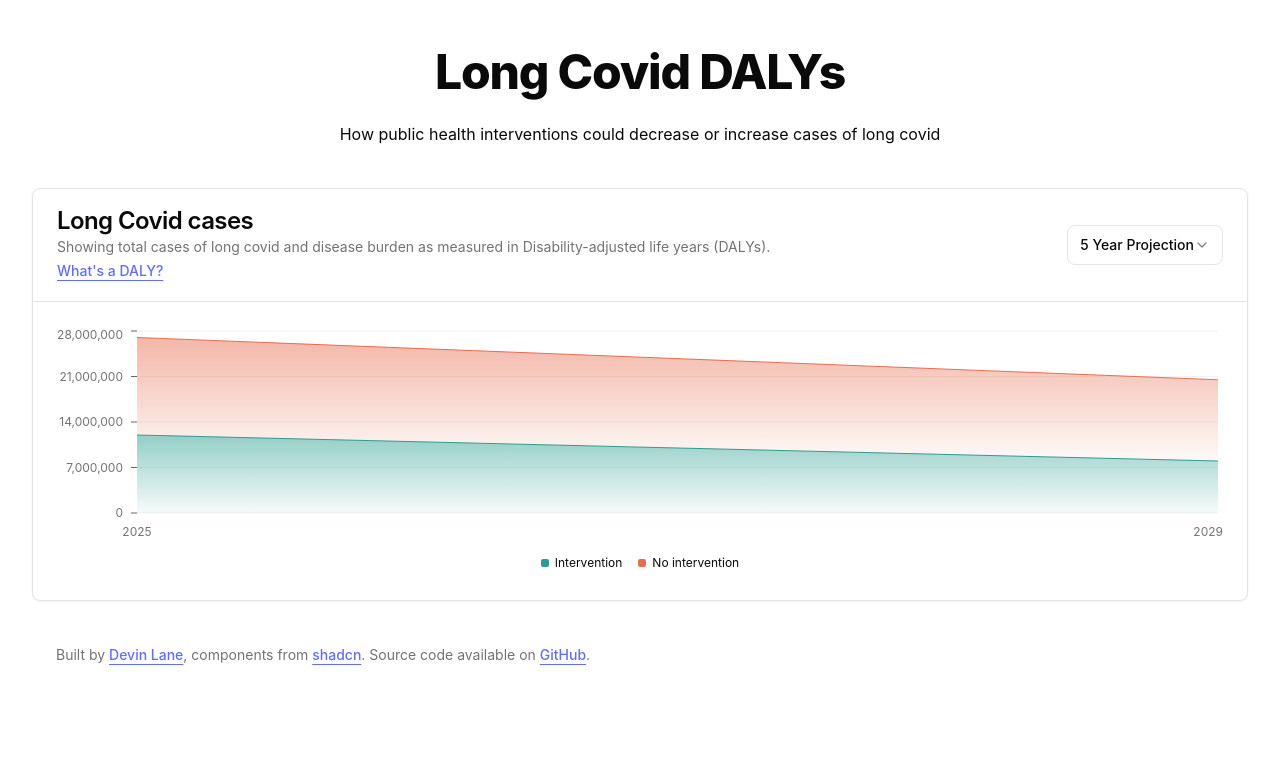
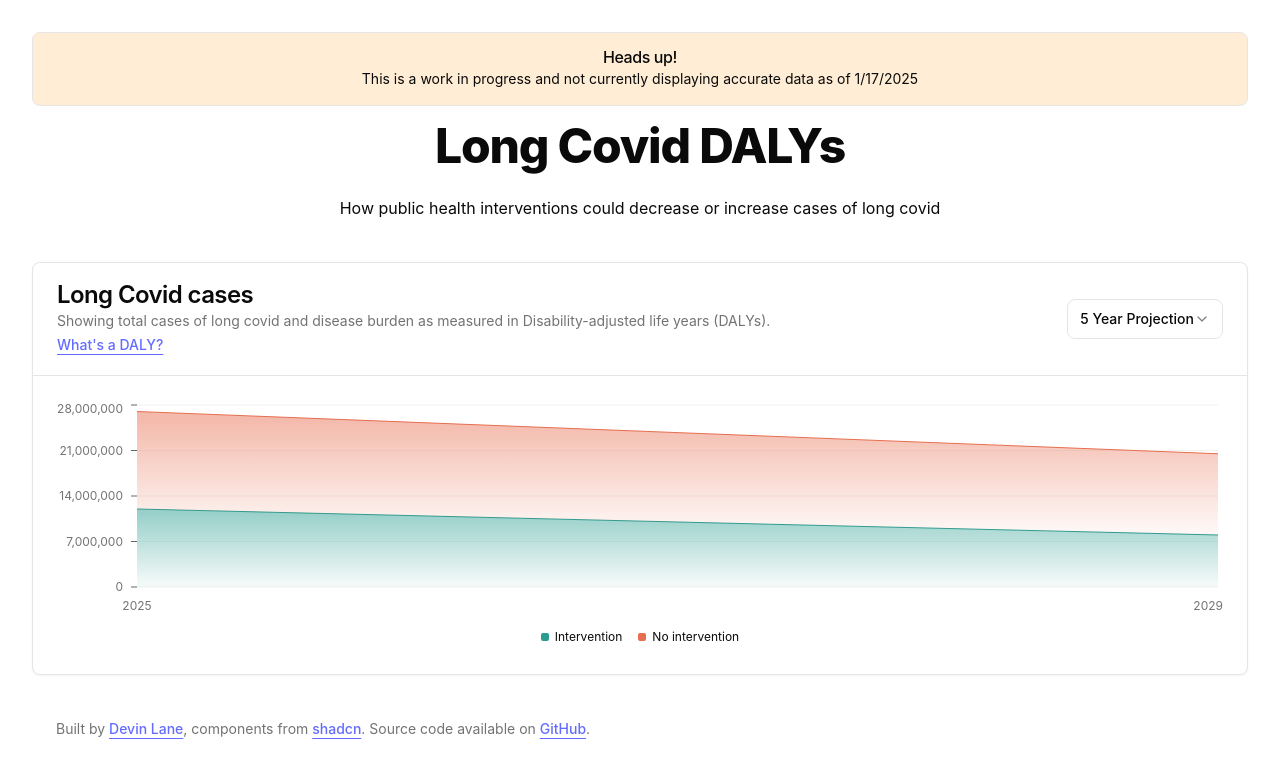
Before and after one commit to DevinCLane/long-covid-dalys, a React (Vite) app: page / in a window 1280 px wide. Shown: the top 778 px of the page. Built offline with nearby package versions, Linux system fonts and the light colour scheme.

Commit message:
add alert

```diff
--- a/src/App.tsx
+++ b/src/App.tsx
@@ -1,10 +1,20 @@
 import "./App.css";
 import { MainChart } from "./components/main-chart";
 import { SiteFooter } from "./components/site-footer";
+import { Alert, AlertDescription, AlertTitle } from "@/components/ui/alert";
 
 function App() {
+    const date = new Date().toLocaleDateString();
     return (
         <div className="min-h-screen flex flex-col">
+            <Alert className="bg-orange-100">
+                <AlertTitle>Heads up!</AlertTitle>
+                <AlertDescription>
+                    This is a work in progress and not currently displaying
+                    accurate data as of {date}
+                </AlertDescription>
+            </Alert>
+
             <header className="pb-4 md:pb-6 lg:pb-10 md:pt-2 lg:pt-4">
                 <h1 className="scroll-m-20 text-4xl font-extrabold tracking-tight lg:text-5xl">
                     Long Covid DALYs
--- /dev/null
+++ b/src/components/ui/alert.tsx
@@ -0,0 +1,59 @@
+import * as React from "react"
+import { cva, type VariantProps } from "class-variance-authority"
+
+import { cn } from "@/lib/utils"
+
+const alertVariants = cva(
+  "relative w-full rounded-lg border p-4 [&>svg~*]:pl-7 [&>svg+div]:translate-y-[-3px] [&>svg]:absolute [&>svg]:left-4 [&>svg]:top-4 [&>svg]:text-foreground",
+  {
+    variants: {
+      variant: {
+        default: "bg-background text-foreground",
+        destructive:
+          "border-destructive/50 text-destructive dark:border-destructive [&>svg]:text-destructive",
+      },
+    },
+    defaultVariants: {
+      variant: "default",
+    },
+  }
+)
+
+const Alert = React.forwardRef<
+  HTMLDivElement,
+  React.HTMLAttributes<HTMLDivElement> & VariantProps<typeof alertVariants>
+>(({ className, variant, ...props }, ref) => (
+  <div
+    ref={ref}
+    role="alert"
+    className={cn(alertVariants({ variant }), className)}
+    {...props}
+  />
+))
+Alert.displayName = "Alert"
+
+const AlertTitle = React.forwardRef<
+  HTMLParagraphElement,
+  React.HTMLAttributes<HTMLHeadingElement>
+>(({ className, ...props }, ref) => (
+  <h5
+    ref={ref}
+    className={cn("mb-1 font-medium leading-none tracking-tight", className)}
+    {...props}
+  />
+))
+AlertTitle.displayName = "AlertTitle"
+
+const AlertDescription = React.forwardRef<
+  HTMLParagraphElement,
+  React.HTMLAttributes<HTMLParagraphElement>
+>(({ className, ...props }, ref) => (
+  <div
+    ref={ref}
+    className={cn("text-sm [&_p]:leading-relaxed", className)}
+    {...props}
+  />
+))
+AlertDescription.displayName = "AlertDescription"
+
+export { Alert, AlertTitle, AlertDescription }
```
